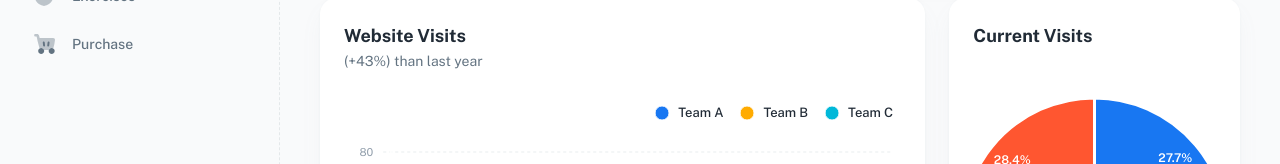
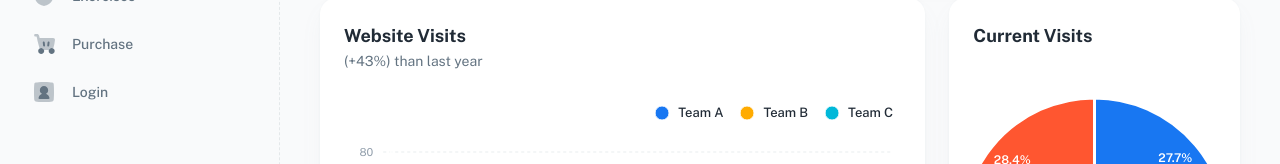
Before and after one commit to danielduggin2/UTC-Capstone, a React (Vite) app: page / in a window 1280 px wide. Shown: the part 354-518 px from the top of the page. Built offline with nearby package versions, Linux system fonts and the light colour scheme.

Commit message:
More firebase config, added login route back for editing.

```diff
--- a/src/layouts/dashboard/config-navigation.jsx
+++ b/src/layouts/dashboard/config-navigation.jsx
@@ -32,6 +32,11 @@ const navConfig = [
     path: '/purchase',
     icon: icon('ic_cart'),
   },
+  {
+    title: 'login',
+    path: '/login',
+    icon: icon('ic_user'),
+  }
 ];
 
 export default navConfig;
```
Also changed, not shown: src/components/firebase/firebase.js (renamed from src/firebase.js).
